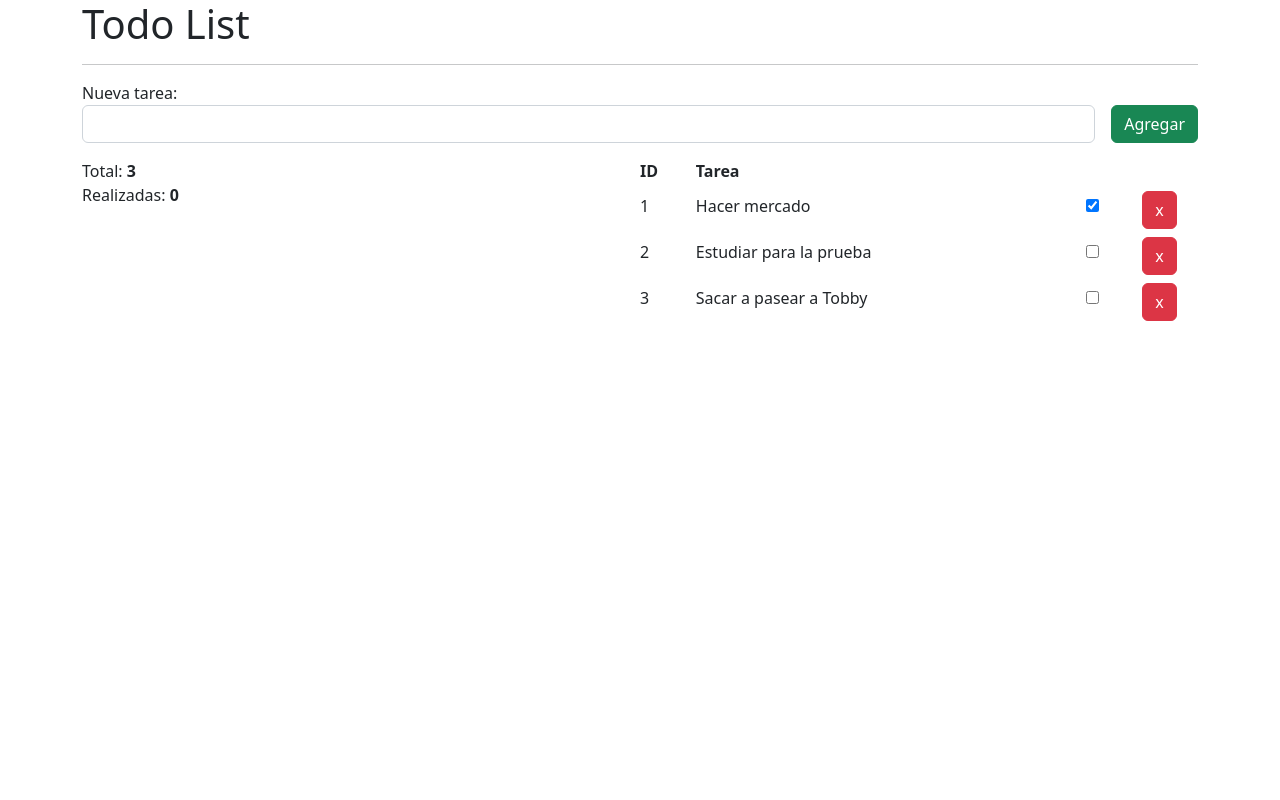
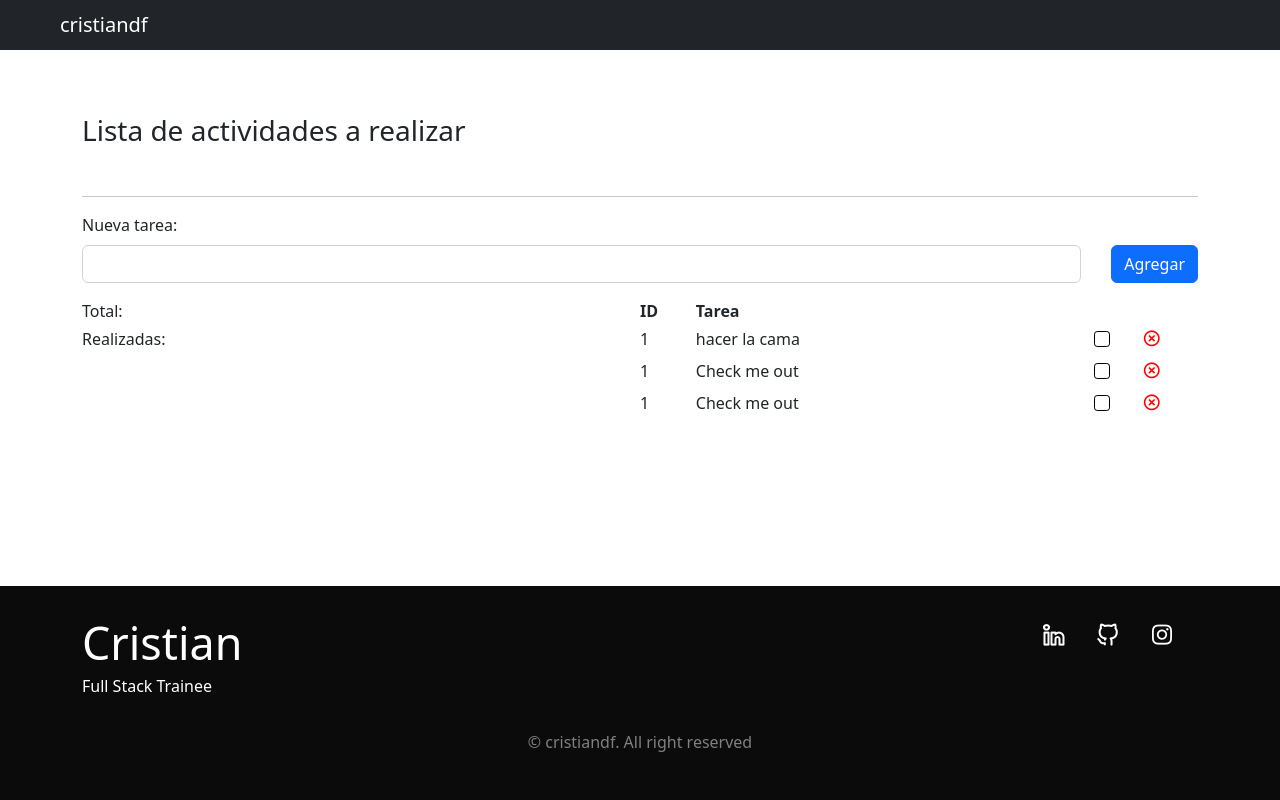
Before and after one commit to cristiandf06/proyecto_lista_de_quehaceres_con_metodos_de_arreglos_cd, a plain HTML site: page index.html in a window 1280 px wide. Drawn offline with nearby package versions, Linux system fonts and the light colour scheme; a script that the page names is missing.

Commit message:
html y css actualizado

```diff
--- /dev/null
+++ b/assets/css/style.css
@@ -0,0 +1,72 @@
+.nueva_tarea{
+    display: flex;
+}
+
+.ingreso_tarea{
+margin-right: 30px;
+}
+
+.check_in{
+    vertical-align: 0;
+    margin-top: 0;
+    margin-bottom: 0.25em;
+    border: 1.5px solid black;
+    border-radius: 20%;
+}
+
+.icons{
+    font-size: 19px;
+    color: red;
+}
+
+.main{
+    margin-top: 5%;
+}
+
+.footer {
+    background: #0c0b0c;
+    position: absolute;
+    bottom: 0;
+    width: 100%;
+    padding: 30px 0 30px 0;
+}
+
+.footer__container {
+    display: flex;
+}
+
+.footer__title {
+    font-size: 2.8rem;
+    margin-bottom: .25rem;
+}
+
+.footer__subtitle {
+    font-size: 1rem;
+}
+
+.footer__socials{
+    margin-left: auto;
+}
+
+.footer__social {
+    font-size: 1.5rem;
+    margin-right: 1.5rem;
+    text-decoration: none;
+}
+
+.footer__social:hover {
+    color: gray;
+}
+
+.footer__copy {
+    font-size: 1rem;
+    text-align: center;
+    color: gray;
+    margin-top: 2rem;
+}
+
+.footer__title,
+.footer__subtitle,
+.footer__social {
+    color: #fff;
+}
--- a/index.html
+++ b/index.html
@@ -5,55 +5,110 @@
     <meta charset="UTF-8">
     <meta http-equiv="X-UA-Compatible" content="IE=edge">
     <meta name="viewport" content="width=device-width, initial-scale=1.0">
+    <link rel="stylesheet" href="https://unicons.iconscout.com/release/v4.0.0/css/line.css">
     <link href="https://cdn.jsdelivr.net/npm/bootstrap@5.2.3/dist/css/bootstrap.min.css" rel="stylesheet"
         integrity="sha384-rbsA2VBKQhggwzxH7pPCaAqO46MgnOM80zW1RWuH61DGLwZJEdK2Kadq2F9CUG65" crossorigin="anonymous">
-
-    <title>Desafio Métodos de Arreglos</title>
+    <link rel="stylesheet" href="./assets/css/style.css">
+    <title>Desafío 5 Métodos de Arreglo</title>
 </head>
 
 <body>
-    <div class="container">
-        <h1>Todo List</h1>
+    <!-- ===== NAV BAR =====  -->
+    <header>
+        <nav class="navbar navbar-dark bg-dark">
+            <div class="container-fluid">
+                <span class="navbar-brand mb-0 h1 mx-5">cristiandf</span>
+            </div>
+        </nav>
+    </header>
 
+    <!-- =====  MAIN ===== -->
+    <div class="container main">
+        <h3 class="my-5">Lista de actividades a realizar</h3>
         <hr>
-
-        <label for="inputAgregar">Nueva tarea:</label>
-        <div class="d-flex">
-            <input type="text" class="form-control me-3" id="inputAgregar">
-            <buttom class="btn btn-success" id="btnAgregar">Agregar</buttom>
+        <form>
+            <div class="mb-3">
+                <label class="form-label">Nueva tarea:</label>
+                <div class="nueva_tarea">
+                    <input type="text" class="form-control ingreso_tarea">
+                    <button type="submit" class="btn btn-primary">Agregar</button>
+                </div>
             </div>
             <div class="d-flex mt-3">
-            <p class="w-50">
-                Total: <span id="tareasTotales" class="fw-bold">0</span><br>
-                Realizadas: <span id="tareasRealizadas" class="fw-bold">0</span>
-            </p>
-
+                <div class="w-50">
+                    <div class="d-flex align-items-start flex-column">
+                        <p class="mb-1">Total: <span id="tareas_totales"></span></p>
+                        <p class="mb-1">Realizadas: <span id="tareas_realizadas"></span></p>
+                    </div>
+                </div>
                 <div class="w-50">
                     <div class="d-flex fw-bold">
                         <div style="width:10%">ID</div>
                         <div style="width:90%">Tarea</div>
                     </div>
 
-                <div class="d-flex align-items-center flex-wrap" id="tareas">
-                    <div style="width:10%">16</div>
-                    <div style="width:70%">Hacer mercado</div>
+                    <div class="d-flex align-items-center flex-wrap">
+                        <div style="width:10%">1</div>
+                        <label style="width:70%" class="form-check-label" for="exampleCheck">hacer la cama</label>
                         <div style="width:10%">
-                        <input type="checkbox" id="completado-16">
+                            <input type="checkbox-3" class="form-check-input check_in m-2" id="exampleCheck1">
                         </div>
-                    <div style="width:10%" class="mt-2">
-                        <buttom class="btn btn-danger">x</buttom>
+                        <div style="width:10%">
+                            <i class="uil uil-times-circle icons"></i>
                         </div>
 
+                        <div style="width:10%">1</div>
+                        <label style="width:70%" class="form-check-label" for="exampleCheck">Check me out</label>
+                        <div style="width:10%">
+                            <input type="checkbox-3" class="form-check-input check_in m-2" id="exampleCheck2">
+                        </div>
+                        <div style="width:10%">
+                            <i class="uil uil-times-circle icons"></i>
+                        </div>
+
+                        <div style="width:10%">1</div>
+                        <label style="width:70%" class="form-check-label" for="exampleCheck">Check me out</label>
+                        <div style="width:10%">
+                            <input type="checkbox-3" class="form-check-input check_in m-2" id="exampleCheck3">
+                        </div>
+                        <div style="width:10%">
+                            <i class="uil uil-times-circle icons"></i>
                         </div>
                     </div>
                 </div>
             </div>
+        </form>
+    </div>
 
-
+    <!-- =====  FOOTER ===== -->
+    <footer class="footer">
+        <div class="footer__bg">
+            <div class="footer__container container">
+                <div>
+                    <h1 class="footer__title">Cristian</h1>
+                    <span class="footer__subtitle">Full Stack Trainee</span>
+                </div>
+                <div class="footer__socials">
+                    <a href="https://www.linkedin.com/in/cristian-dur%C3%A1n-ferreira-0a9b03155/" target="_blank"
+                        class="footer__social">
+                        <i class="uil uil-linkedin-alt"></i>
+                    </a>
+                    <a href="https://github.com/CristianDF06" target="_blank" class="footer__social">
+                        <i class="uil uil-github-alt"></i>
+                    </a>
+                    <a href="https://www.instagram.com/cristianduranf/" target="_blank" class="footer__social">
+                        <i class="uil uil-instagram"></i>
+                    </a>
+                </div>
+            </div>
+            <p class="footer__copy">&#169; cristiandf. All right reserved</p>
+        </div>
+    </footer>
 
     <script src="https://cdn.jsdelivr.net/npm/bootstrap@5.2.3/dist/js/bootstrap.bundle.min.js"
         integrity="sha384-kenU1KFdBIe4zVF0s0G1M5b4hcpxyD9F7jL+jjXkk+Q2h455rYXK/7HAuoJl+0I4"
         crossorigin="anonymous"></script>
     <script src="./assets/js/script.js"></script>
 </body>
+
 </html>
```
Also changed, not shown: assets/js/tutor.js (renamed from assets/js/script.js). Lines whose indentation alone changed are shown as unchanged.
